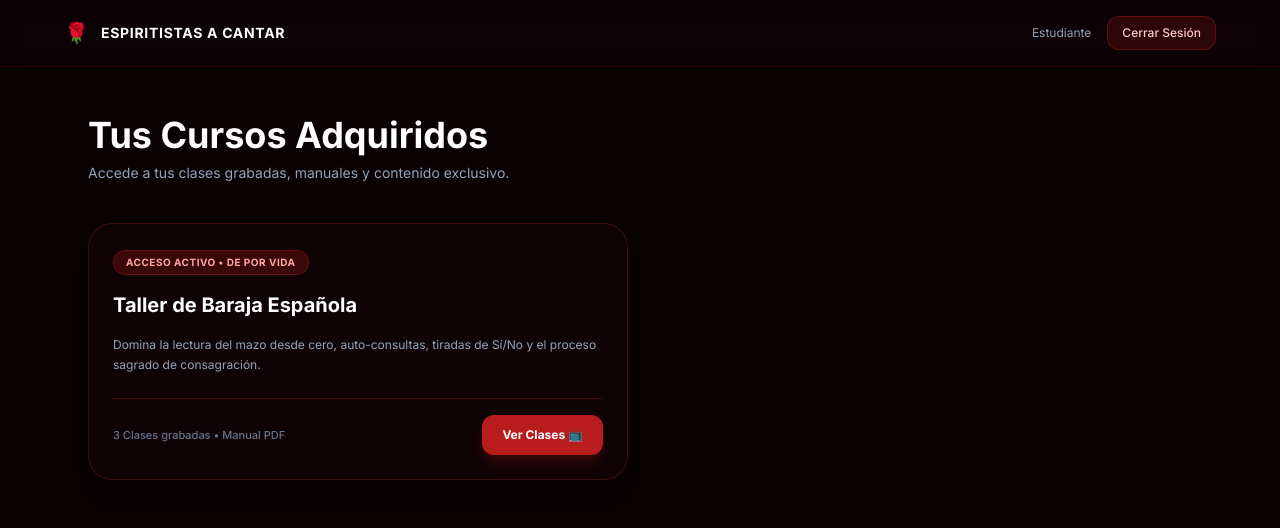
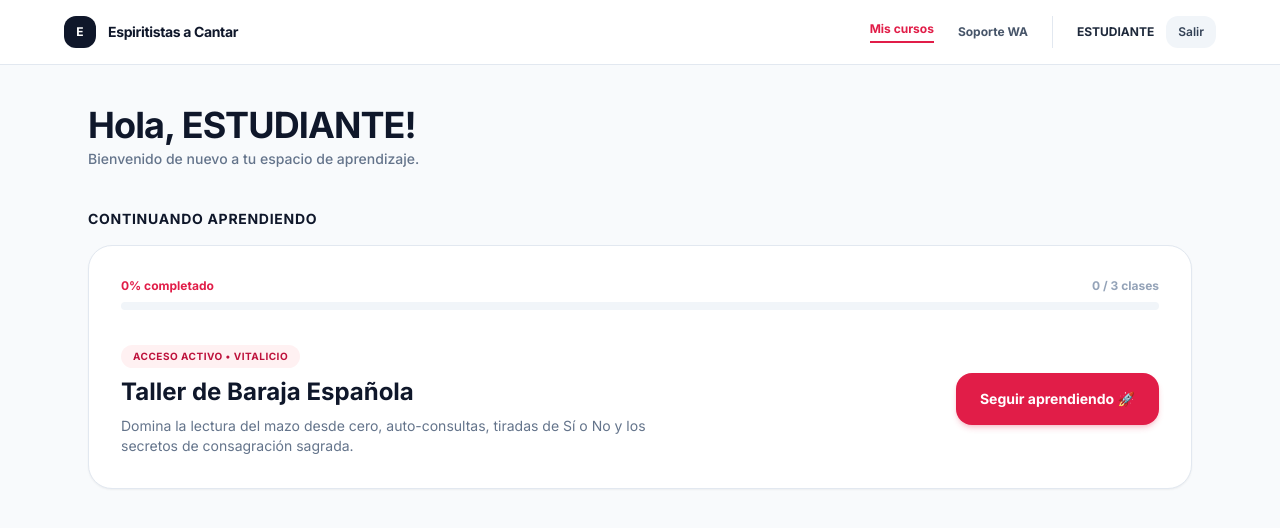
Before and after one commit to madiazcendejas-star/espiritistas-a-cantar, a Next.js app: page /mis-cursos in a window 1280 px wide. Shown: the top 528 px of the page. Built offline with nearby package versions, Linux system fonts and the light colour scheme; no server answers.

Commit message:
Update page.js

```diff
--- a/app/mis-cursos/page.js
+++ b/app/mis-cursos/page.js
@@ -3,20 +3,19 @@
 import { useState, useEffect } from 'react'
 import { supabase } from '../../lib/supabase'
 
-export default function MisCursosPage() {
+export default function MisCursosDashboard() {
   const [user, setUser] = useState(null)
   const [loading, setLoading] = useState(true)
 
   useEffect(() => {
-    // Verificar si el usuario está autenticado en Supabase
-    async function checkUser() {
+    async function getUserSession() {
       const { data: { session } } = await supabase.auth.getSession()
       if (session) {
         setUser(session.user)
       }
       setLoading(false)
     }
-    checkUser()
+    getUserSession()
   }, [])
 
   const handleLogout = async () => {
@@ -26,67 +25,102 @@ export default function MisCursosPage() {
 
   if (loading) {
     return (
-      <div className="min-h-screen bg-[#080203] text-slate-300 flex items-center justify-center font-sans">
-        <p className="text-sm tracking-widest uppercase animate-pulse">Cargando tus clases...</p>
+      <div className="min-h-screen bg-slate-50 text-slate-500 flex items-center justify-center font-sans">
+        <p className="text-xs tracking-widest uppercase animate-pulse font-semibold">Cargando tu portal...</p>
       </div>
     )
   }
 
+  // Nombre de usuario limpio sacado del correo o sesión
+  const nombreUsuario = user?.email ? user.email.split('@')[0].toUpperCase() : 'ESTUDIANTE'
+
   return (
-    <div className="min-h-screen bg-[#080203] text-slate-100 font-sans">
+    <div className="min-h-screen bg-slate-50 text-slate-900 font-sans selection:bg-rose-500 selection:text-white">
 
-      {/* HEADER DEL PANEL */}
-      <header className="border-b border-red-950/60 bg-[#0f0305]/60 backdrop-blur-md sticky top-0 z-40 px-6 py-4">
+      {/* NAVBAR SUPERIOR CLARO Y MINIMALISTA */}
+      <header className="bg-white border-b border-slate-200 sticky top-0 z-40 px-6 py-4 shadow-xs">
         <div className="max-w-6xl mx-auto flex items-center justify-between">
           <div className="flex items-center gap-3">
-            <span className="text-xl">🌹</span>
-            <span className="font-black tracking-wider text-white uppercase text-sm">Espiritistas a Cantar</span>
+            <div className="w-8 h-8 rounded-xl bg-slate-900 text-white flex items-center justify-center font-black text-xs">
+              E
+            </div>
+            <span className="font-extrabold tracking-tight text-slate-900 text-sm">Espiritistas a Cantar</span>
           </div>
-          <div className="flex items-center gap-4">
-            <span className="text-xs text-slate-400 hidden sm:inline">{user?.email || 'Estudiante'}</span>
-            <button
-              onClick={handleLogout}
-              className="text-xs bg-red-950/60 hover:bg-red-900/80 text-red-200 border border-red-800/50 px-3.5 py-2 rounded-xl transition font-medium cursor-pointer"
-            >
-              Cerrar Sesión
-            </button>
+
+          <div className="flex items-center gap-6">
+            <nav className="hidden sm:flex items-center gap-6 text-xs font-bold text-slate-600">
+              <a href="/mis-cursos" className="text-rose-600 border-b-2 border-rose-600 pb-1">Mis cursos</a>
+              <a href="#soporte" className="hover:text-slate-900 transition">Soporte WA</a>
+            </nav>
+
+            {/* Menú de usuario */}
+            <div className="flex items-center gap-3 border-l border-slate-200 pl-6">
+              <div className="text-right hidden md:block">
+                <p className="text-xs font-bold text-slate-800">{nombreUsuario}</p>
+                <p className="text-[10px] text-slate-400">{user?.email}</p>
+              </div>
+              <button
+                onClick={handleLogout}
+                className="text-xs bg-slate-100 hover:bg-slate-200 text-slate-700 px-3 py-2 rounded-xl transition font-semibold cursor-pointer"
+                title="Cerrar sesión"
+              >
+                Salir
+              </button>
+            </div>
           </div>
         </div>
       </header>
 
-      {/* CONTENIDO PRINCIPAL */}
-      <main className="max-w-6xl mx-auto px-6 py-12 space-y-10">
+      {/* CONTENIDO PRINCIPAL DEL PORTAL */}
+      <main className="max-w-6xl mx-auto px-6 py-10 space-y-10">
 
-        <div className="space-y-2">
-          <h1 className="text-2xl sm:text-4xl font-black text-white">Tus Cursos Adquiridos</h1>
-          <p className="text-xs sm:text-sm text-slate-400">Accede a tus clases grabadas, manuales y contenido exclusivo.</p>
+        {/* SALUDO AL ESTUDIANTE */}
+        <div className="space-y-1">
+          <h1 className="text-3xl sm:text-4xl font-black text-slate-900 tracking-tight">
+            Hola, {nombreUsuario}!
+          </h1>
+          <p className="text-sm text-slate-500 font-medium">Bienvenido de nuevo a tu espacio de aprendizaje.</p>
         </div>
 
-        {/* LISTA DE CURSOS */}
-        <div className="grid grid-cols-1 md:grid-cols-2 gap-6">
+        {/* SECCIÓN: CONTINUAR APRENDIENDO */}
+        <div className="space-y-4">
+          <h2 className="text-sm font-bold text-slate-900 uppercase tracking-wider">Continuando aprendiendo</h2>
 
-          <div className="bg-[#0f0305] border border-red-900/40 rounded-3xl p-6 space-y-6 shadow-xl flex flex-col justify-between">
-            <div className="space-y-4">
-              <div className="inline-block px-3 py-1 rounded-full bg-red-950/80 border border-red-800/50 text-red-300 text-[10px] font-bold uppercase tracking-wider">
-                Acceso Activo • De por vida
+          {/* TARJETA DESTACADA DEL CURSO */}
+          <div className="bg-white border border-slate-200 rounded-3xl p-8 shadow-sm hover:shadow-md transition space-y-6">
+
+            {/* Barra de progreso general */}
+            <div className="space-y-2">
+              <div className="flex justify-between text-xs font-bold">
+                <span className="text-rose-600">0% completado</span>
+                <span className="text-slate-400">0 / 3 clases</span>
               </div>
-              <h3 className="text-xl font-bold text-white">Taller de Baraja Española</h3>
-              <p className="text-xs text-slate-400 leading-relaxed">
-                Domina la lectura del mazo desde cero, auto-consultas, tiradas de Sí/No y el proceso sagrado de consagración.
-              </p>
+              <div className="w-full bg-slate-100 h-2 rounded-full overflow-hidden">
+                <div className="bg-rose-600 h-full w-[0%] rounded-full"></div>
+              </div>
             </div>
 
-            <div className="pt-4 border-t border-red-950 flex items-center justify-between">
-              <span className="text-[11px] text-slate-500 font-medium">3 Clases grabadas • Manual PDF</span>
+            {/* Info del curso y botón */}
+            <div className="flex flex-col md:flex-row md:items-center justify-between gap-6 pt-2">
+              <div className="space-y-2 max-w-xl">
+                <span className="inline-block px-3 py-1 rounded-full bg-rose-50 text-rose-700 font-bold text-[10px] uppercase tracking-wider">
+                  Acceso Activo • Vitalicio
+                </span>
+                <h3 className="text-2xl font-black text-slate-900">Taller de Baraja Española</h3>
+                <p className="text-xs sm:text-sm text-slate-500 leading-relaxed">
+                  Domina la lectura del mazo desde cero, auto-consultas, tiradas de Sí o No y los secretos de consagración sagrada.
+                </p>
+              </div>
+
               <a
                 href="/mis-cursos/baraja-espanola"
-                className="bg-red-700 hover:bg-red-800 text-white font-bold text-xs px-5 py-3 rounded-xl shadow-lg shadow-red-950/80 transition"
+                className="bg-rose-600 hover:bg-rose-700 text-white font-black text-xs sm:text-sm px-6 py-4 rounded-2xl shadow-md shadow-rose-600/20 transition text-center whitespace-nowrap cursor-pointer"
               >
-                Ver Clases 📺
+                Seguir aprendiendo 🚀
               </a>
             </div>
+
           </div>
-
         </div>
 
       </main>
```
